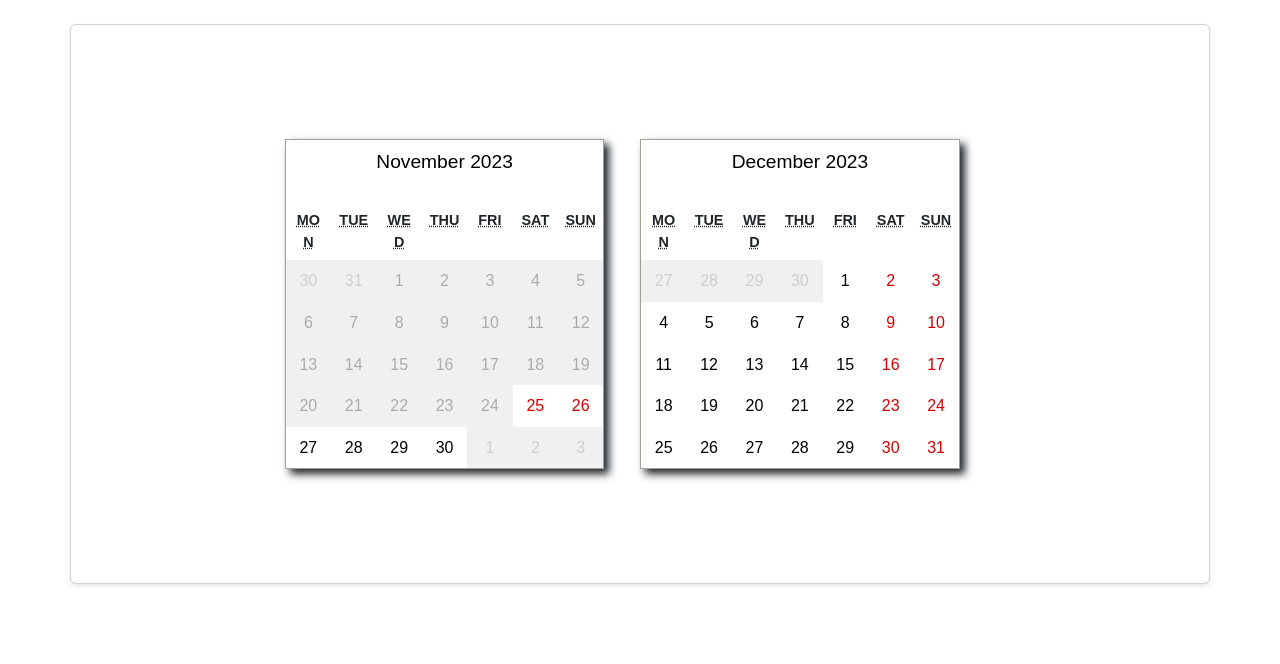
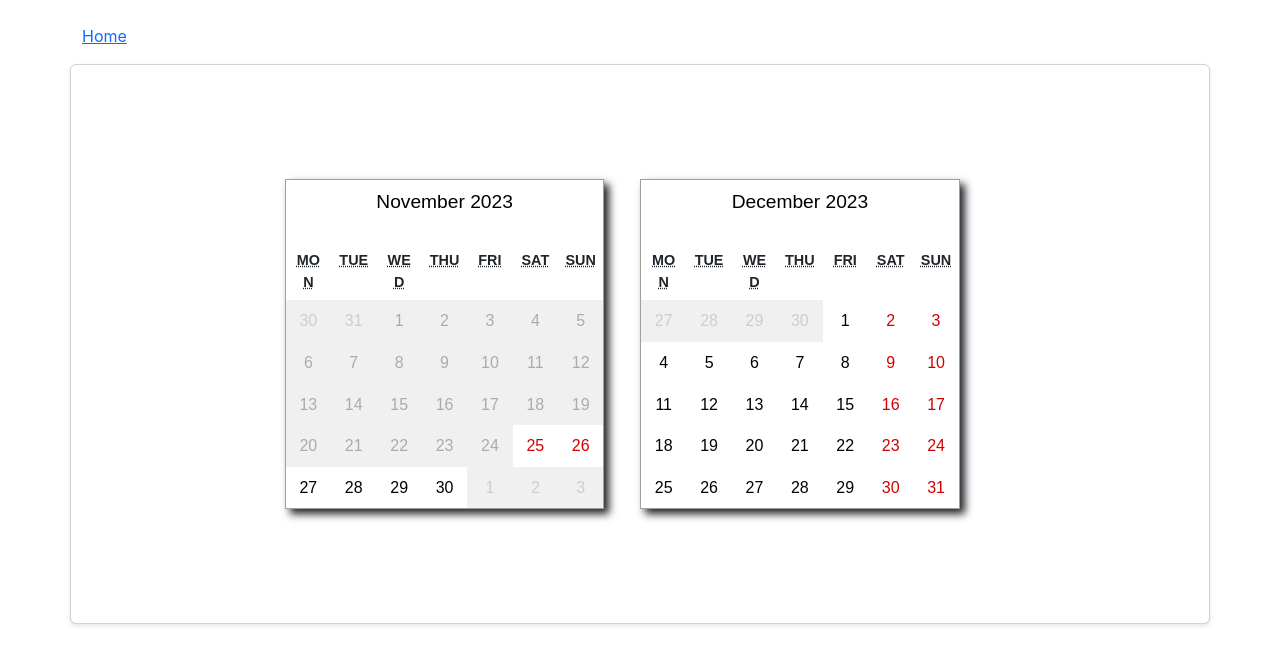
Before and after one commit to KalleErikssoon/Flossboss-client-server, a React (Create React App) app in the folder client/: page /booking in a window 1280 px wide. Shown: the top 664 px of the page. Built offline with nearby package versions, Linux system fonts and the light colour scheme.

Commit message:
Add breadcrumb to booking page
adds breadcrumbs to the booking page with functionality to navigate between date/timeslot and back to home page

```diff
--- /dev/null
+++ b/client/src/components/Breadcrumb.js
@@ -0,0 +1,21 @@
+import React from 'react';
+import Breadcrumb from 'react-bootstrap/Breadcrumb';
+
+function Breadcrumbs({ clinic, date, timeslot, handleCalendar }) {
+    const selectedClinic = clinic? clinic : "Home";
+    const formattedDate = date ? date.toLocaleDateString() : '';
+
+    return (
+        <Breadcrumb>
+            <Breadcrumb.Item href='/'>{selectedClinic}</Breadcrumb.Item>
+            {date && (
+                <Breadcrumb.Item onClick={() => handleCalendar()}>
+                    {formattedDate}
+                </Breadcrumb.Item>
+            )}
+            {timeslot && <Breadcrumb.Item active>{timeslot}</Breadcrumb.Item>}
+        </Breadcrumb>
+    );
+}
+
+export default Breadcrumbs;
--- a/client/src/components/ConfirmBooking.js
+++ b/client/src/components/ConfirmBooking.js
@@ -2,15 +2,20 @@ import React from 'react';
 import Button from 'react-bootstrap/Button';
 import Modal from 'react-bootstrap/Modal';
 
-function ConfirmBooking({ show, onHide, timeSlot, date }) {
+function ConfirmBooking({ show, onHide, onReset, timeSlot, date }) {
 
   const formattedDate = date ? date.toLocaleDateString() : ''
+
+  const handleClose = () => {
+    onHide();
+    onReset();
+  };
 
   return (
     <>
       <Modal
         show={show}
-        onHide={onHide}
+        onHide={() => { handleClose(); onReset(); }}
         backdrop="static"
         keyboard={false}
         size="lg"
@@ -21,7 +26,7 @@ function ConfirmBooking({ show, onHide, timeSlot, date }) {
         </Modal.Header>
         <Modal.Body>
           <p className="modal-p">
-          By confirming you will book a time at: <br /><br />
+          By confirming you will book the following appointment: <br /><br />
           <b>Clinic:</b>  Dentist A <br />
           <b>Date:</b> {formattedDate} <br />
           <b>Time:</b> {timeSlot} <br /><br />
@@ -29,7 +34,7 @@ function ConfirmBooking({ show, onHide, timeSlot, date }) {
           </p>
         </Modal.Body>
         <Modal.Footer>
-          <Button variant="secondary" onClick={onHide}>
+          <Button variant="secondary" onClick={handleClose}>
             Close
           </Button>
           <Button variant="primary">Confirm</Button>
--- a/client/src/pages/BookingPage.js
+++ b/client/src/pages/BookingPage.js
@@ -4,8 +4,9 @@ import TimeSlot from '../components/TimeSlot';
 import ConfirmBooking from '../components/ConfirmBooking';
 import 'react-calendar/dist/Calendar.css';
 import '../styles/bookingPage.css';
+import Breadcrumb from '../components/Breadcrumb'
 
-export default function BookingPage() {
+export default function BookingPage({selectedClinic}) {
     const currentDate = new Date();
     const nextMonthDate = new Date(currentDate.getFullYear(), currentDate.getMonth() + 1, 1);
 
@@ -25,11 +26,22 @@ export default function BookingPage() {
     }
 
     const handleBackToCalendar = () => {
+        setSelectedDate(null);
         setShowCalendar(true);
+    };
+
+    const resetTimeSlot = () => {
+        setSelectedTimeSlot(null);
     };
 
     return (
             <div className="container my-4">
+                <Breadcrumb
+                    clinic={selectedClinic}
+                    handleCalendar={handleBackToCalendar}
+                    date={selectedDate}
+                    timeslot={selectedTimeSlot}
+                />
                 <div className="row justify-content-center">
                         <div className="card justify-content-center align-items-flex-end">
                             <div className="card-body">
@@ -49,7 +61,6 @@ export default function BookingPage() {
                                 ) : (
                                     <>
                                     <TimeSlot onBookClick={handleBookClick} />
-                                    <button onClick={handleBackToCalendar}>Back to Calendar</button>
                                 </>
                                 )}
                             </div>
@@ -60,6 +71,7 @@ export default function BookingPage() {
                     onHide={() => setShowModal(false)}
                     timeSlot={selectedTimeSlot}
                     date={selectedDate}
+                    onReset={resetTimeSlot}
                 />
             </div>
     );
```
